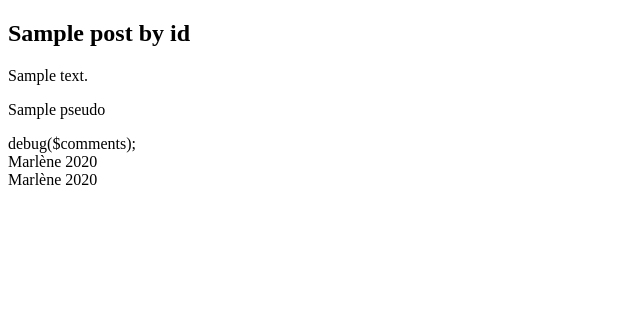
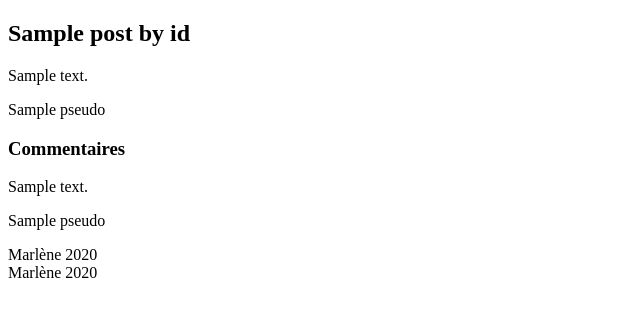
Before and after one commit to MarlenePiekny/blog, a PHP site: template ressources/views/blogPost.tpl.php in a window 1280 px wide. Shown: the part 44-361 px from the top of the page, without its empty margins (0-640 px from the left). Run offline with PHP 8.4, Linux system fonts and the light colour scheme; the template is opened without the code that fills it: most values are stand-ins (such as "Sample title", 1, 10 or a date in 2020).

Commit message:
v1.8 - Post and comments display on blogPost.tpl.php

```diff
--- a/app/persistences/blogPostData.php
+++ b/app/persistences/blogPostData.php
@@ -28,6 +28,6 @@ function commentsByBlogPost(PDO $connection, $idArticle) {
                         INNER JOIN Authors ON Posts.Authors_id=Authors.id
                         INNER JOIN Comments ON Posts.id=Comments.Posts_id
                         WHERE Posts.id = $idArticle");
-    $commentList = $sh->fetch(PDO::FETCH_ASSOC);
+    $commentList = $sh->fetchAll(PDO::FETCH_ASSOC);
     return $commentList;
 }
--- a/ressources/views/blogPost.tpl.php
+++ b/ressources/views/blogPost.tpl.php
@@ -8,6 +8,18 @@
         <p><?= $postById['pseudo']?></p>
     </div>
 
-    debug($comments);
+    <!--Afficher le ou les commentaires si il.s existe.nt-->
+    <?php if ($comments): ?>
+        <?php foreach ($comments as $index): ?>
+            <div>
+                <h3>Commentaires</h3>
+                <p><?= $index['content']?></p>
+                <p><?= $index['pseudo']?></p>
+            <div>
+        <?php endforeach; ?>
+    <?php else: ?>
+        <p>Pas de commentaires</p>
+    <?php endif ?>
+
 
 <?php require 'layouts/footer.tpl.php';?>
--- a/ressources/views/home.tpl.php
+++ b/ressources/views/home.tpl.php
@@ -13,8 +13,8 @@
     <?php while ($i < count($tenLastPosts)) : ?>
         <div>
             <h2><?= $tenLastPosts[$i]['title']?></h2>
-                <p><?= $tenLastPosts[$i]['content']?></p>
-                <p><?= $tenLastPosts[$i]['pseudo']?></p>
+            <p><?= $tenLastPosts[$i]['content']?></p>
+            <p><?= $tenLastPosts[$i]['pseudo']?></p>
         </div>
         <?php $i++ ?>
     <?php endwhile; ?>
```
Also changed, not shown: app/controllers/blogPostController.php (+6 -5 lines).
